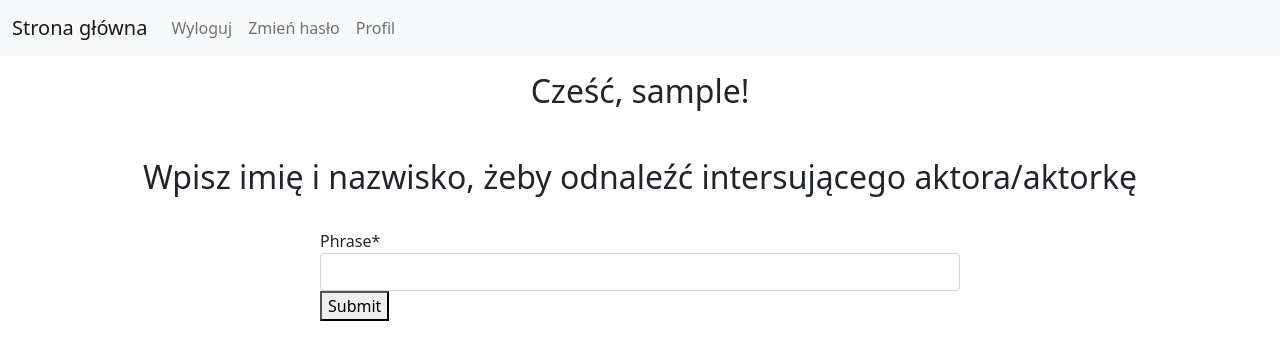
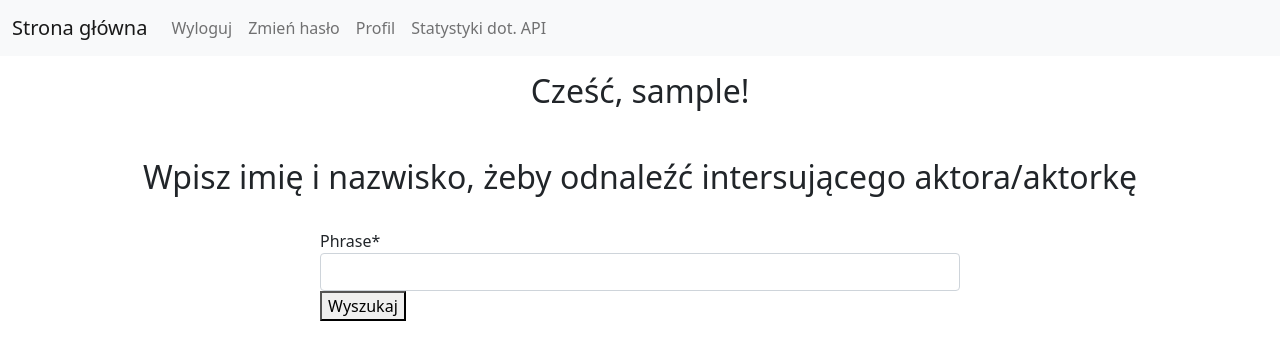
Before and after one commit to Ewelina179/filmography_app, a Django app: page / in a window 1280 px wide. Shown: the top 360 px of the page. Run offline with Django 3.2, Linux system fonts and the light colour scheme; the visitor is signed in with stand-in values (Sample User, id 1); data comes from the database, SQL or seed files in the repository; some libraries are stand-ins or nearby versions.

Commit message:
changed href to userprofile, added link to api chart

```diff
--- a/my_app/filmography/templates/base.html
+++ b/my_app/filmography/templates/base.html
@@ -2,6 +2,7 @@
   <head>
     <meta charset="utf-8">
     <link href="https://cdn.jsdelivr.net/npm/bootstrap@5.1.3/dist/css/bootstrap.min.css" rel="stylesheet" integrity="sha384-1BmE4kWBq78iYhFldvKuhfTAU6auU8tT94WrHftjDbrCEXSU1oBoqyl2QvZ6jIW3" crossorigin="anonymous">
+    <script src="https://cdn.jsdelivr.net/npm/chart.js@2.9.3/dist/Chart.min.js"></script>
     </head>
 
 <nav class="navbar navbar-expand-lg navbar-light bg-light">
@@ -20,7 +21,10 @@
             <a class="nav-link" href="{% url 'password_change' %}">Zmień hasło</a>
           </li>
           <li class="nav-item">
-            <a class="nav-link" href="{% url 'userprofileview' userprofile.pk %}">Profil</a>
+            <a class="nav-link" href="{% url 'userprofileview' user.userprofile.pk %}">Profil</a>
+          </li>
+          <li class="nav-item">
+            <a class="nav-link" href="{% url 'actoruserrequestview' %}">Statystyki dot. API</a>
           </li>
             {% else %}
             <a class="nav-link" href="{% url 'login'%}">Zaloguj</a>
--- a/my_app/filmography/templates/users/actoruserrequest_detail.html
+++ b/my_app/filmography/templates/users/actoruserrequest_detail.html
@@ -1,3 +1,5 @@
+{% extends 'base.html' %}
+{% block content %}
   <div id="container" style="width: 75%;">
     <canvas id="usaged_api_chart" data-url="{% url 'usaged_api_chart' %}"></canvas>
   </div>
@@ -16,7 +18,7 @@
           var ctx = $usaged_api_Chart[0].getContext("2d");
 
           new Chart(ctx, {
-            type: 'bar',
+            type: 'line',
             data: {
               labels: data.labels,
               datasets: [{
@@ -43,3 +45,5 @@
     });
 
   </script>
+
+{% endblock %}
--- a/my_app/filmography/templates/users/dashboard.html
+++ b/my_app/filmography/templates/users/dashboard.html
@@ -11,7 +11,7 @@
 <form method="post" novalidate, class="w-50", style="margin:auto;">
     {% csrf_token %}
     {{ form|crispy }}
-    <button type="submit">Submit</button>
+    <button type="submit">Wyszukaj</button>
   </form>
 
 {% endblock %}
--- a/my_app/filmography/views.py
+++ b/my_app/filmography/views.py
@@ -29,7 +29,6 @@ def register(request):
 
 @login_required
 def dashboard(request):
-    userprofile=UserProfile.objects.filter(user=request.user.id).first()
     if request.method == 'POST':
         form = ActorUserRequestForm(request.POST)
         if form.is_valid():
@@ -39,9 +38,9 @@ def dashboard(request):
         form = ActorUserRequestForm()
         context = {
             'form':form,
-            'userprofile': userprofile
         }
     return render(request, "users/dashboard.html", context)
+
 
 class UserProfileView(LoginRequiredMixin, DetailView):
     model = UserProfile
```
